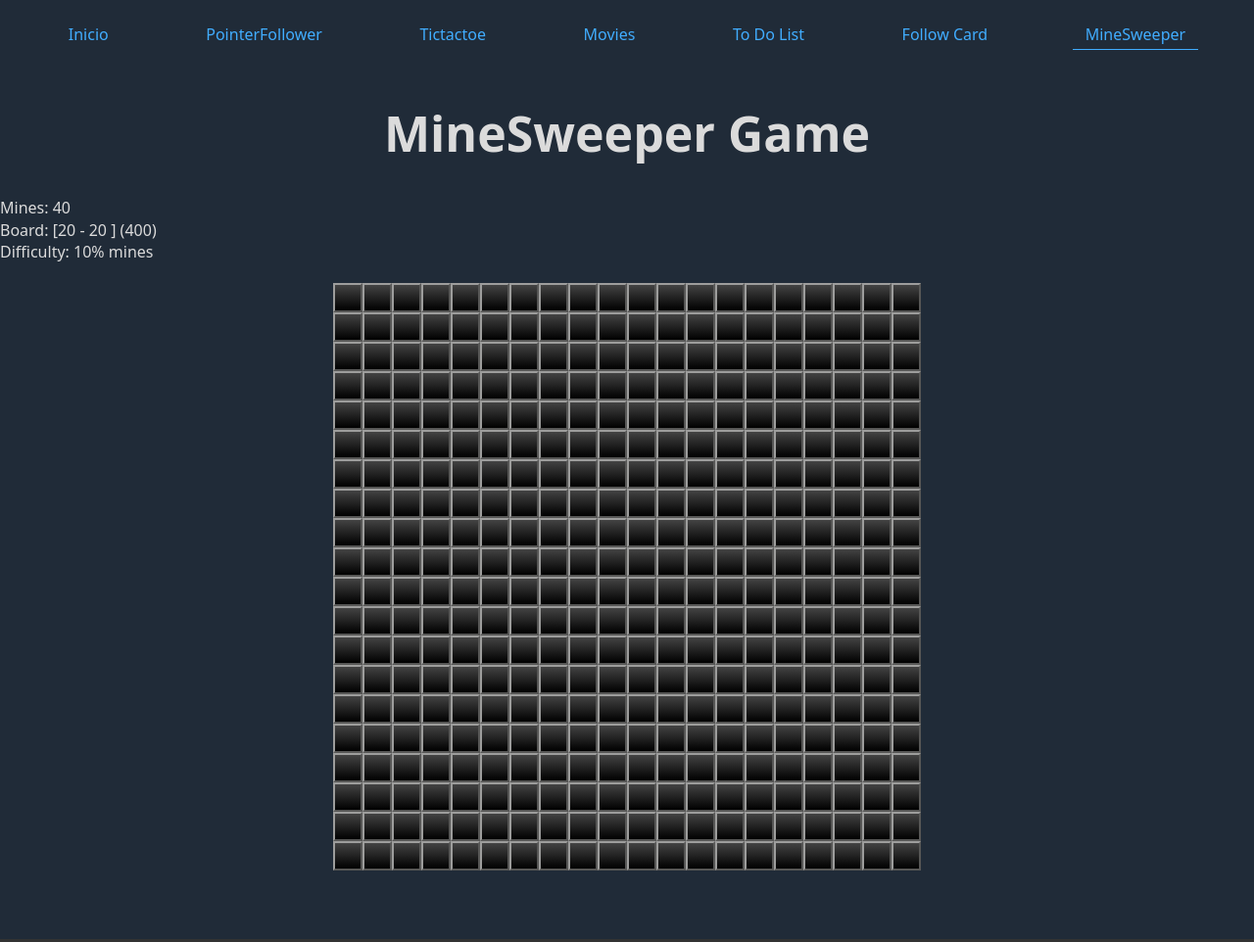
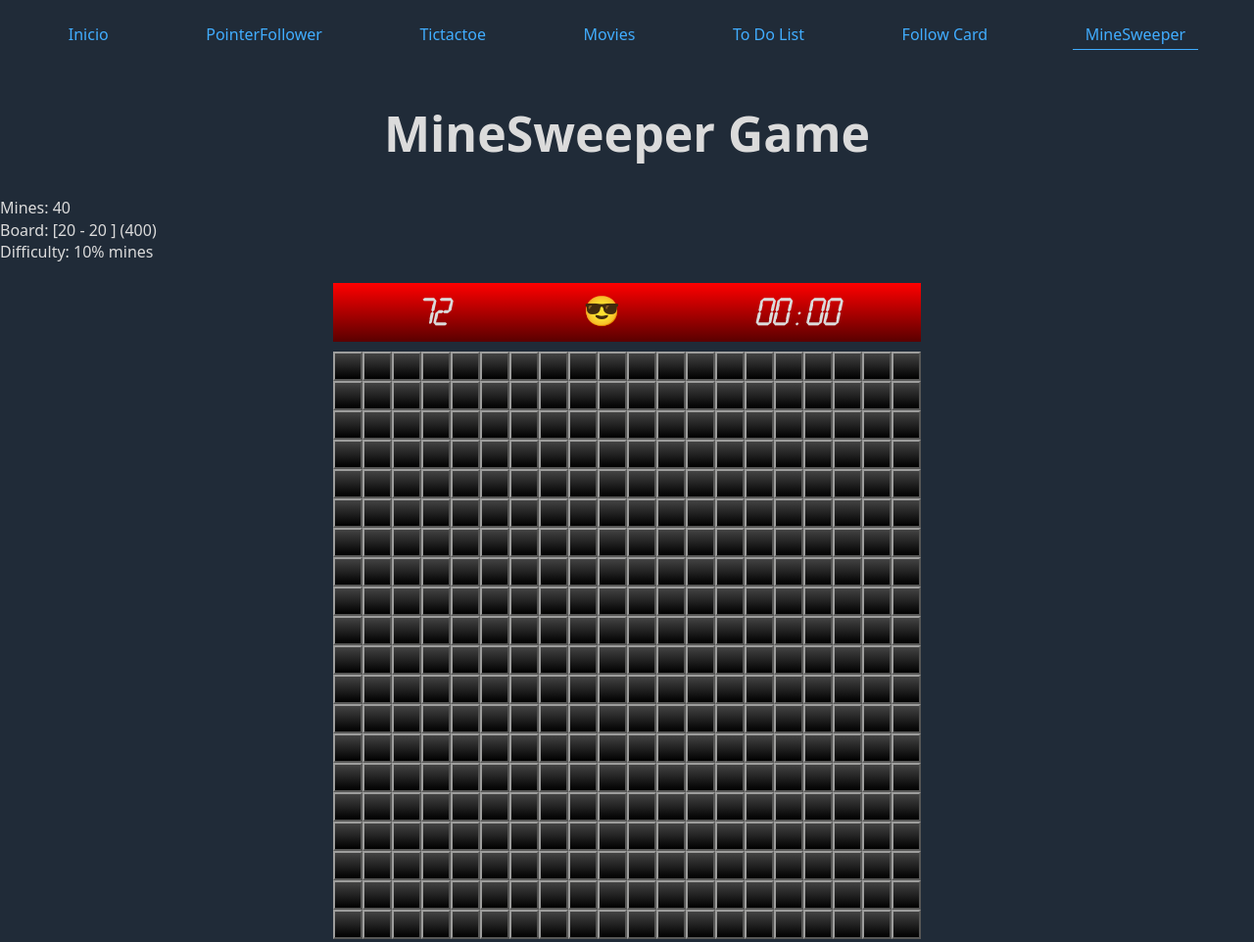
Before and after one commit to AndreCarpioRocha/PracticasReactExpress, a React app in the folder frontend/: page /minesweeper in a window 1280 px wide. Shown: the top 962 px of the page at 98% size. Built offline with nearby package versions, Linux system fonts and the light colour scheme.

Commit message:
adding font digital1

```diff
--- a/frontend/src/components/pages/mineSweeperPage.css
+++ b/frontend/src/components/pages/mineSweeperPage.css
@@ -1,21 +1,34 @@
+@font-face{
+    font-family: "Digital1";
+    src: url("../../fonts/Digital1.ttf");
+    font-weight: normal;
+    font-style: normal;
+}
+
+@font-face{
+    font-family: "shlop";
+    src: url("../../fonts/shlop.ttf")
+}
+
 .boardContainer {
+    display: flex;
+    flex-direction: column;
     margin: 15px auto;
     padding: 5px;
     overflow-y: auto;
     overflow-x: auto;
-
     width: fit-content;
     height: fit-content;
     max-width: 80vw;
     max-height: 90vh;
     scrollbar-color: rgb(255, 255, 255) transparent;
     scrollbar-width: thin;
+    gap: 10px;
 }
 
 .boardMineSweeper {
     display: flex;
     flex-direction: column;
-
     font-size: 10px;
     /*10px es la escala incial*/
 
@@ -103,14 +116,14 @@
     color: #E20A17;
 }
 
-.boardMineSweeper .square.mine  {
+.boardMineSweeper .square.mine {
     background-image: url("../../images/imagesMineSweeper/mina.png");
     background-position: center;
     background-size: 75%;
     background-repeat: no-repeat;
 }
 
-.boardMineSweeper .square.mine.explode  {
+.boardMineSweeper .square.mine.explode {
     background-image: url("../../images/imagesMineSweeper/mina.png");
     background-position: center;
     background-size: 75%;
@@ -123,9 +136,32 @@
 }
 
 
-.boardMineSweeper .square.hideSquare.flag  {
+.boardMineSweeper .square.hideSquare.flag {
     background-image: url("../../images/imagesMineSweeper/flag.png");
     background-position: center;
     background-size: 45%;
     background-repeat: no-repeat;
 }
+
+.headerBoard {
+    font-family: "digital1";
+    line-height: 0.8;
+    text-align: center;
+    display: flex;
+    flex-direction: row;
+    justify-content: space-around;
+    align-items: center;
+    height: 60px;
+    background: rgb(90, 0, 0);
+    background: linear-gradient(0deg, rgba(90, 0, 0, 1) 0%, rgba(255, 0, 0, 1) 100%);
+    width: 100%;
+    margin: auto;
+    padding: 10px 15px;
+}
+
+.headerBoard p{
+    font-size: 47px;
+}
+.headerBoard .faceSign p{
+    font-size: 30px;
+}
--- a/frontend/src/components/pages/mineSweeperPage.js
+++ b/frontend/src/components/pages/mineSweeperPage.js
@@ -115,7 +115,7 @@ export const MineSweeperPage = () => {
 
             for (let i = 0; i < boardAux.current.length; i++) {
                 for (let j = 0; j < boardAux.current[0].length; j++) {
-                    if (boardAux.current[i][j].content === MARKS.MINE  && !boardAux.current[i][j].flag) {
+                    if (boardAux.current[i][j].content === MARKS.MINE && !boardAux.current[i][j].flag) {
                         boardAux.current[i][j].status = MARKS.REVEAL;
                     }
                 }
@@ -190,7 +190,25 @@ export const MineSweeperPage = () => {
             <p>Board: [{rows} - {columns} ] ({rows * columns})</p>
             <p>Difficulty: {difficultySelected * 100}% mines</p>
 
+
+
+
             <div className="boardContainer">
+                <div className="headerBoard">
+                    <div className="flagsSign">
+                        <p>72</p>
+                    </div>
+
+                    <div className="faceSign">
+                        <p >😎</p>
+                    </div>
+
+                    <div className="timer">
+                        <p>
+                            00:00
+                        </p>
+                    </div>
+                </div>
                 <div className="boardMineSweeper">
                     {
                         board.map((elementRow, indexRow) => {
@@ -218,8 +236,6 @@ export const MineSweeperPage = () => {
                 </div>
             </div>
 
-
-
             <Footer></Footer>
         </>
     )
```
Also changed, not shown: frontend/src/fonts/bitwise.ttf (renamed from frontend/src/fonts/Digital4.ttf), frontend/src/fonts/shlop.ttf (renamed from frontend/src/fonts/Digital2.ttf).
